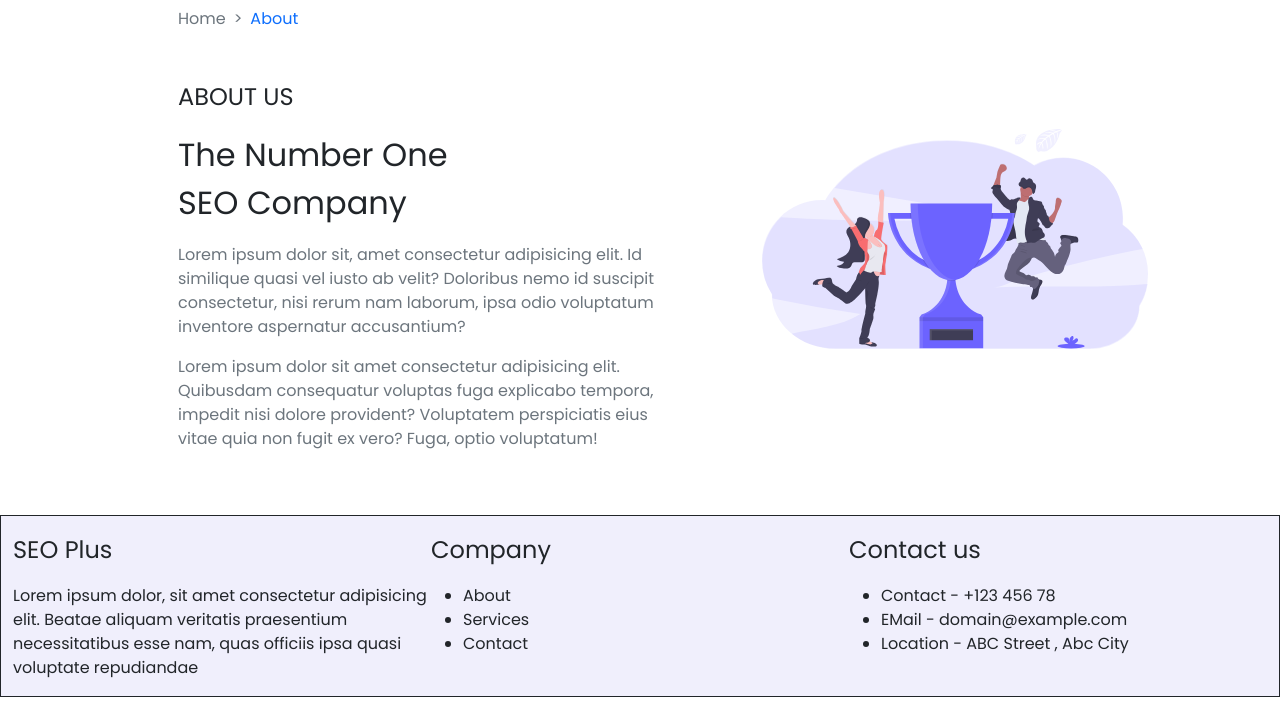
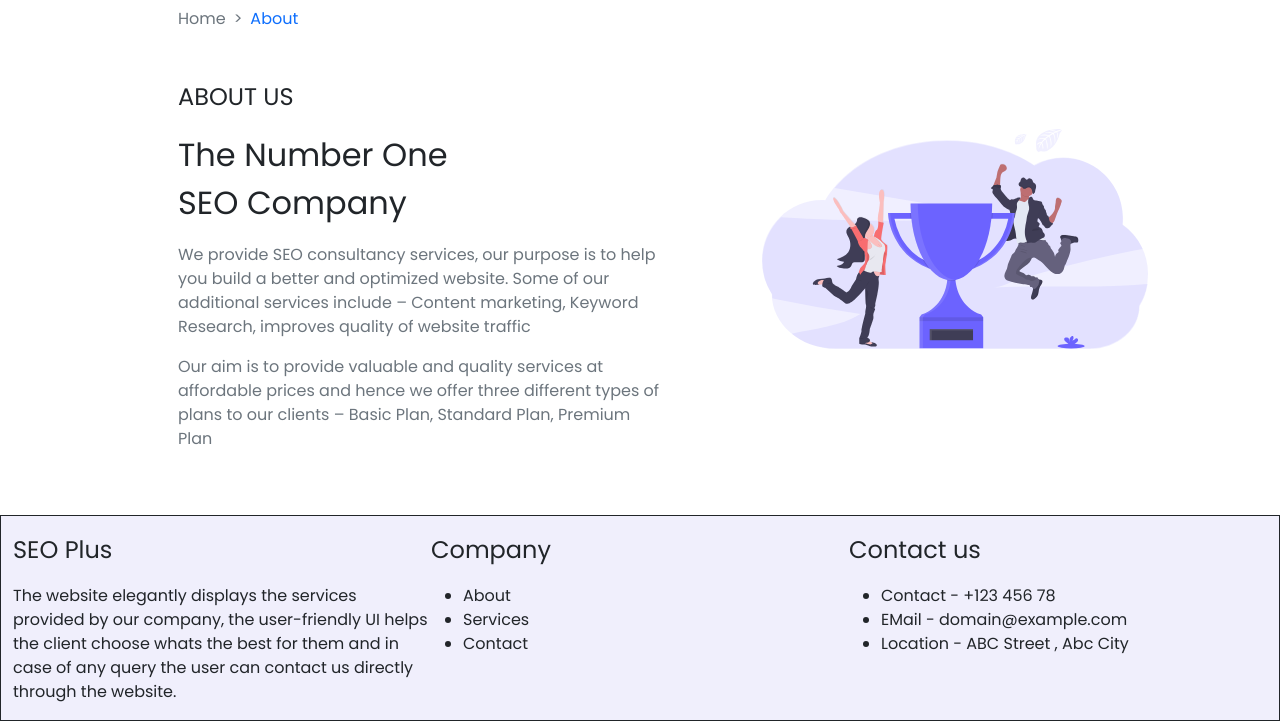
Before and after one commit to Kartik8309/BS-Proj, a website: page about/about.html in a window 1280 px wide. Shown: the part 84-805 px from the top of the page. Drawn offline with nearby package versions, Linux system fonts and the light colour scheme.

Commit message:
Update about.html

```diff
--- a/about/about.html
+++ b/about/about.html
@@ -58,8 +58,8 @@
                   <p class="contentText fs-2 ms-5">
                       The Number One <br />SEO Company
                   </p>
-                  <p class="ms-5 text-secondary">Lorem ipsum dolor sit, amet consectetur adipisicing elit. Id similique quasi vel iusto ab velit? Doloribus nemo id suscipit consectetur, nisi rerum nam laborum, ipsa odio voluptatum inventore aspernatur accusantium?</p>
-                  <p class="ms-5 text-secondary">Lorem ipsum dolor sit amet consectetur adipisicing elit. Quibusdam consequatur voluptas fuga explicabo tempora, impedit nisi dolore provident? Voluptatem perspiciatis eius vitae quia non fugit ex vero? Fuga, optio voluptatum!</p>
+                  <p class="ms-5 text-secondary">We provide SEO consultancy services, our purpose is to help you build a better and optimized website. Some of our additional services include – Content marketing, Keyword Research, improves quality of website traffic</p>
+                  <p class="ms-5 text-secondary">Our aim is to provide valuable and quality services at affordable prices and hence we offer three different types of plans to our clients – Basic Plan, Standard Plan, Premium Plan</p>
               </div>
               <div class="col"  >
                   <img src="../assets/undraw_winners_ao-2-o.svg" alt="content2" class="contentImg2 ms-5">
@@ -73,7 +73,7 @@
             <div class="d-flex mt-3">
                 <div class="col-4" >
                     <p class="fs-4">SEO Plus</p>
-                    <p>Lorem ipsum dolor, sit amet consectetur adipisicing elit. Beatae aliquam veritatis praesentium necessitatibus esse nam, quas officiis ipsa quasi voluptate repudiandae
+                    <p>The website elegantly displays the services provided by our company, the user-friendly UI helps the client choose whats the best for them and in case of any query the user can contact us directly through the website.
                     </p>
                 </div>
                 <div class="col-4">
```
